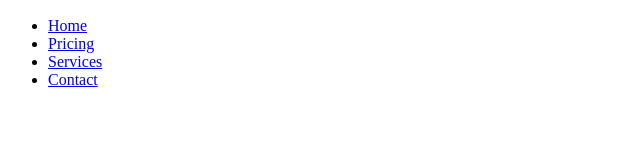
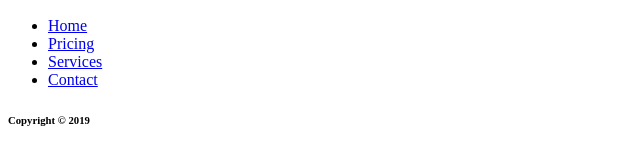
Before and after one commit to fernandadominguez/netlify-git-site, a plain HTML site: page index.html in a window 1280 px wide. Shown: the part 50-214 px from the top of the page, without its empty margins (0-640 px from the left). Drawn offline with Linux system fonts and the light colour scheme.

Commit message:
added footer

```diff
--- a/index.html
+++ b/index.html
@@ -19,5 +19,9 @@
         </nav>
     </header>
 
+
+    <footer>
+        <h6>Copyright &copy; 2019</h6>
+    </footer>
 </body>
 </html>
```
